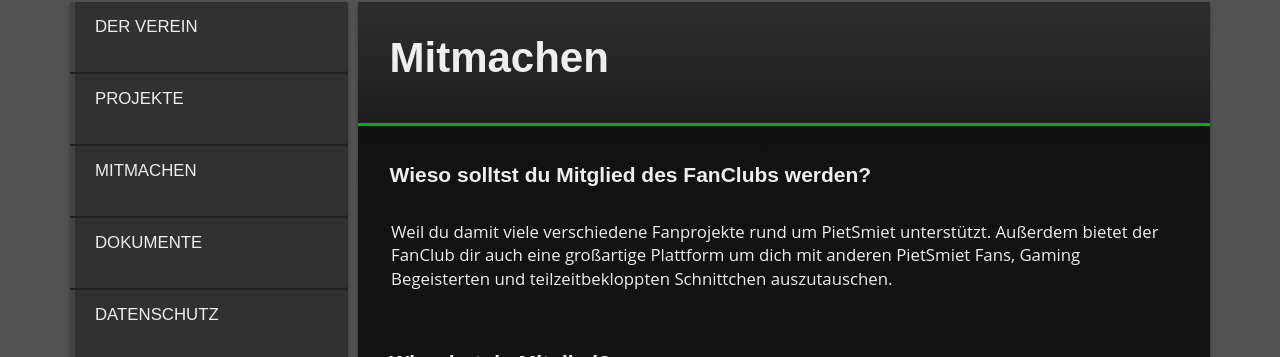
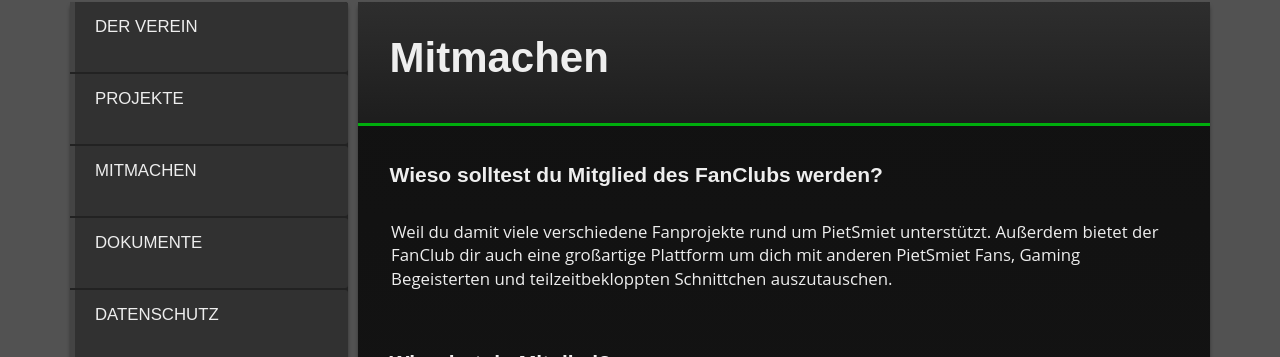
Before and after one commit to PSFanClub/Homepage, a Jekyll site: the page built from _pages/3_Mitmachen.md, in a window 1280 px wide and 900 px high. Shown: the part 202-559 px from the top of the window. Built offline with Jekyll 4.4.1, drawn with Linux system fonts in a browser that asks for light colours; nearby versions of some CDN libraries; some web fonts are replaced.

Commit message:
Fixed typo

```diff
--- a/_pages/3_Mitmachen.md
+++ b/_pages/3_Mitmachen.md
@@ -5,7 +5,7 @@ subtitle:
 permalink: /mitmachen/
 ---
 
-### Wieso solltst du Mitglied des FanClubs werden?
+### Wieso solltest du Mitglied des FanClubs werden?
 Weil du damit viele verschiedene Fanprojekte rund um PietSmiet unterstützt. Außerdem bietet der FanClub dir auch eine großartige Plattform um dich mit anderen PietSmiet Fans, Gaming Begeisterten und teilzeitbekloppten Schnittchen auszutauschen.
 
 ### Wie wirst du Mitglied?
```
